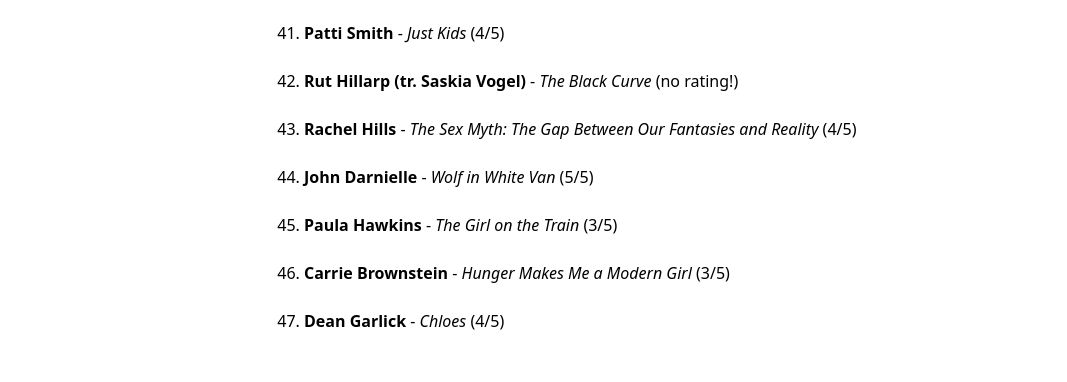
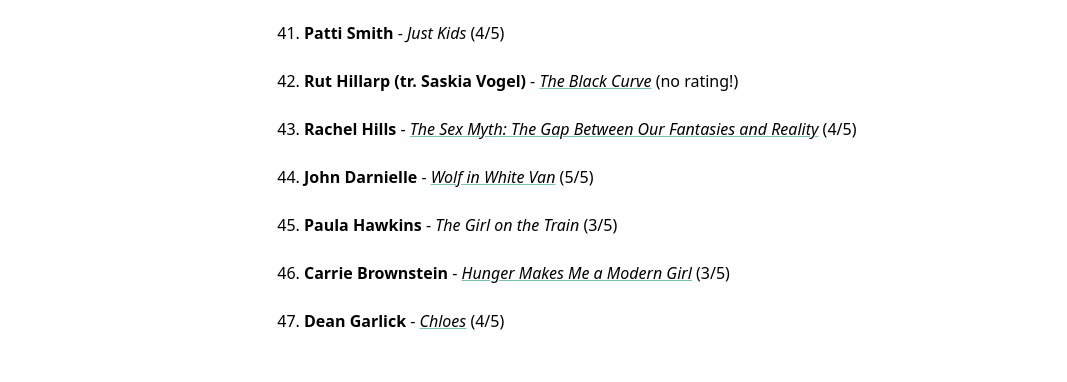
Before and after one commit to rosamundm/devblog, a Next.js app: page /reading-2015 in a window 1280 px wide. Shown: the part 2112-2494 px from the top of the page, without its empty margins (0-1067 px from the left). Built offline with nearby package versions, Linux system fonts and the light colour scheme.

Commit message:
Add review links

```diff
--- a/pages/reading-2015.js
+++ b/pages/reading-2015.js
@@ -189,15 +189,15 @@ export default function Reading2015() {
                 </li>
                 <br></br>
                 <li>
-                    <b>Rut Hillarp (tr. Saskia Vogel)</b> - <i>The Black Curve</i> (no rating!)
+                    <b>Rut Hillarp (tr. Saskia Vogel)</b> - <i><a href="https://www.goodreads.com/review/show/1473167945">The Black Curve</a></i> (no rating!)
                 </li>
                 <br></br>
                 <li>
-                    <b>Rachel Hills</b> - <i>The Sex Myth: The Gap Between Our Fantasies and Reality</i> (4/5)
+                    <b>Rachel Hills</b> - <i><a href="https://www.goodreads.com/review/show/1372291170">The Sex Myth: The Gap Between Our Fantasies and Reality</a></i> (4/5)
                 </li>
                 <br></br>
                 <li>
-                    <b>John Darnielle</b> - <i>Wolf in White Van</i> (5/5)
+                    <b>John Darnielle</b> - <i><a href="https://www.goodreads.com/review/show/873135162">Wolf in White Van</a></i> (5/5)
                 </li>
                 <br></br>
                 <li>
@@ -205,11 +205,11 @@ export default function Reading2015() {
                 </li>
                 <br></br>
                 <li>
-                    <b>Carrie Brownstein</b> - <i>Hunger Makes Me a Modern Girl</i> (3/5)
+                    <b>Carrie Brownstein</b> - <i><a href="https://www.goodreads.com/review/show/1427479735">Hunger Makes Me a Modern Girl</a></i> (3/5)
                 </li>
                 <br></br>
                 <li>
-                    <b>Dean Garlick</b> - <i>Chloes</i> (4/5)
+                    <b>Dean Garlick</b> - <i><a href="https://www.goodreads.com/review/show/1460818099">Chloes</a></i> (4/5)
                 </li>
               </ol>
           </div>
```
